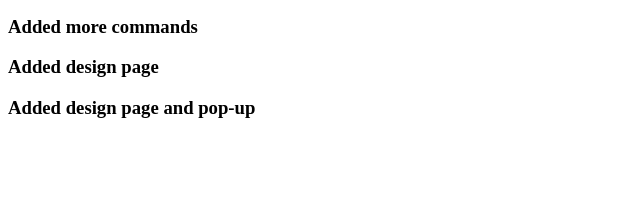
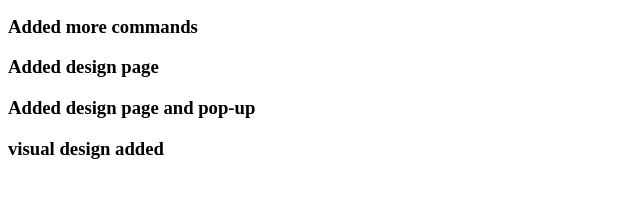
Before and after one commit to aniketbumbc/git-workshop-review, a plain HTML site: page index.html in a window 1280 px wide. Shown: the part 105-302 px from the top of the page, without its empty margins (0-640 px from the left). Drawn offline with Linux system fonts and the light colour scheme.

Commit message:
desgin page

```diff
--- a/index.html
+++ b/index.html
@@ -11,5 +11,6 @@
     <h3>Added more commands</h3>
     <h3>Added design page</h3>
     <h3>Added design page and pop-up</h3>
+    <h3>visual design added</h3>
   </body>
 </html>
```
